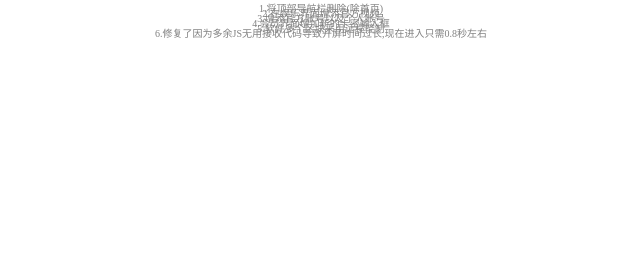
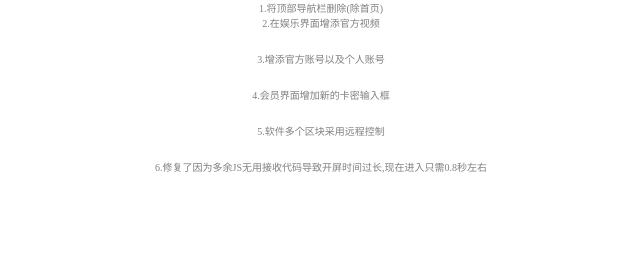
Before and after one commit to nsmclt/nsmclt.github.io, a plain HTML site: page gxnr.html in a window 1280 px wide. Shown: the whole page, without its empty margins (319-959 px from the left). Drawn offline with Linux system fonts and the light colour scheme.

Commit message:
Update gxnr.html

```diff
--- a/gxnr.html
+++ b/gxnr.html
@@ -9,11 +9,11 @@
        <div style="text-align:center;width: 63vw; margin-left:calc(50% - 50vw);margin-right: calc(50% - 50vw);margin: 0 auto;font-size:12px;transform:translate(0px,-20px);">
         <div id="gx" style="color:grey;font-size:10px">
          <p style="transform:translate(0px,10px);">1.将顶部导航栏删除(除首页)</p>
-         <p style="transform:translate(0px,-10px);">2.在娱乐界面增添官方视频</p>
-         <p style="transform:translate(0px,-30px);">3.增添官方账号以及个人账号</p>
-         <p style="transform:translate(0px,-50px);">4.会员界面增加新的卡密输入框</p>
-         <p style="transform:translate(0px,-70px);">5.软件多个区块采用远程控制</p>
-         <p style="transform:translate(0px,-90px);">6.修复了因为多余JS无用接收代码导致开屏时间过长,现在进入只需0.8秒左右</p>
+         <p style="transform:translate(0px,0px);">2.在娱乐界面增添官方视频</p><br>
+         <p style="transform:translate(0px,-10px);">3.增添官方账号以及个人账号</p><br>
+         <p style="transform:translate(0px,-20px);">4.会员界面增加新的卡密输入框</p><br>
+         <p style="transform:translate(0px,-30px);">5.软件多个区块采用远程控制</p><br>
+         <p style="transform:translate(0px,-40px);">6.修复了因为多余JS无用接收代码导致开屏时间过长,现在进入只需0.8秒左右</p>
 
          <br><br><br><br>
          </div>
```
